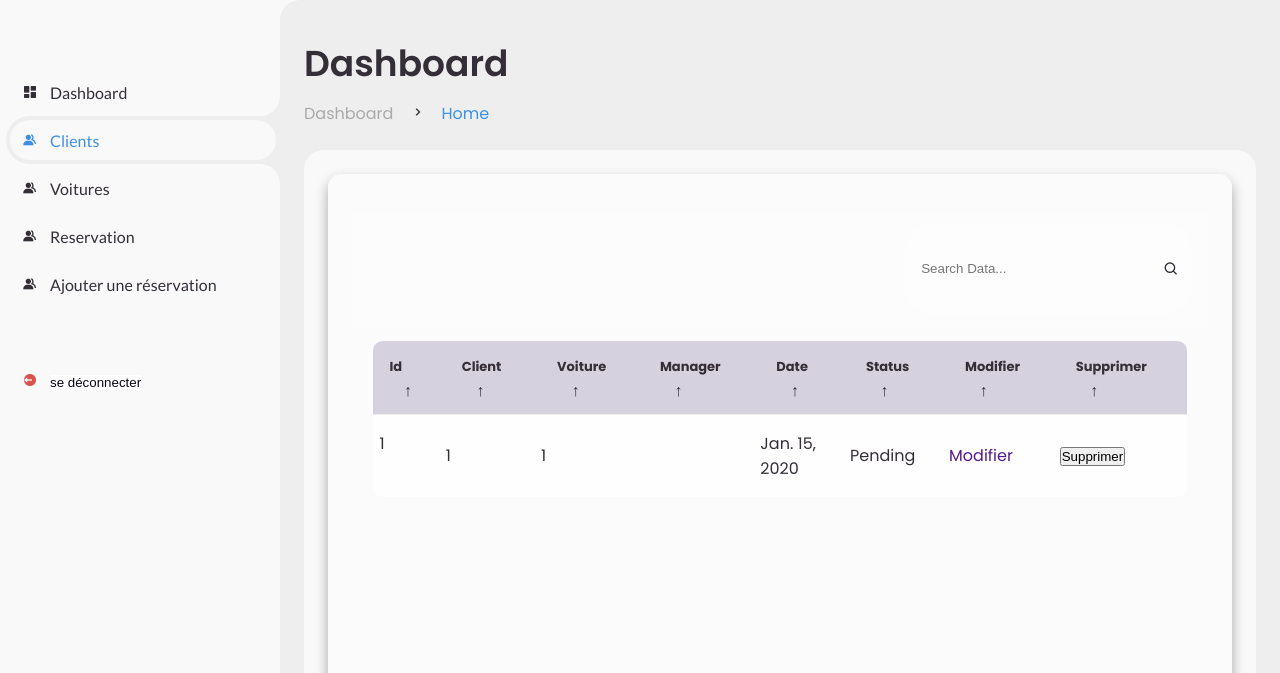
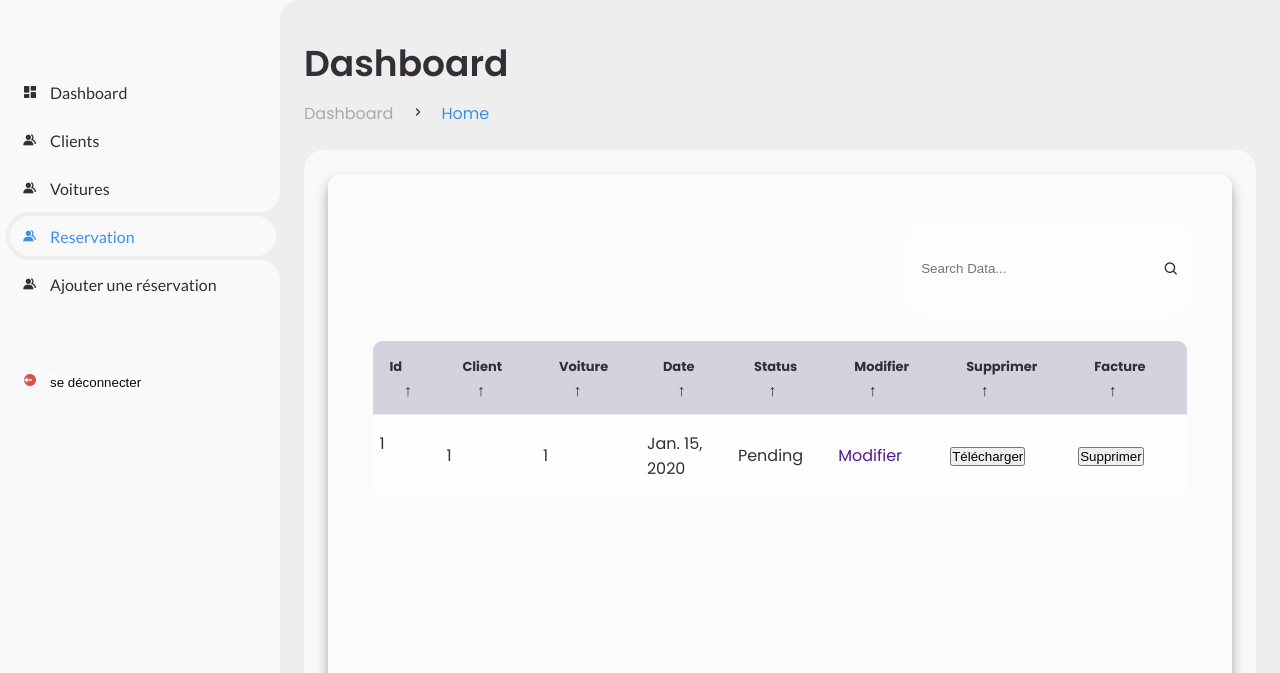
Before and after one commit to gir-yay/BDD, a Django app: page /our-reservations/ in a window 1280 px wide. Shown: the part 56-729 px from the top of the page. Run offline with Django 4.2, Linux system fonts and the light colour scheme; tables that the repository leaves empty hold one stand-in row (values such as "Sample post"); some libraries are stand-ins or nearby versions.

Commit message:
Update our_reservations.html

```diff
--- a/DB_project/templates/our_reservations.html
+++ b/DB_project/templates/our_reservations.html
@@ -34,7 +34,7 @@
 					<span class="text">Dashboard</span>
 				</a>
 			</li>
-			<li class="active">
+			<li >
 				 <a href="{% url 'our_clients' %}">
 
 					<i class='bx bxs-group' ></i>
@@ -47,7 +47,7 @@
 					<span class="text">Voitures</span>
 				</a>
 			</li>
-            <li>
+            <li class="active">
 				<a href="{% url 'our_reservations' %}">
 				<i class='bx bxs-group' ></i>
 					<span class="text">Reservation</span>
@@ -139,11 +139,11 @@
                                         <th> Id <span class="icon-arrow">&UpArrow;</span></th>
                                         <th> Client <span class="icon-arrow">&UpArrow;</span></th>
                                         <th> Voiture<span class="icon-arrow">&UpArrow;</span></th>
-                                        <th> Manager <span class="icon-arrow">&UpArrow;</span></th>
                                         <th> date <span class="icon-arrow">&UpArrow;</span></th>
                                         <th> status <span class="icon-arrow">&UpArrow;</span></th>
                                         <th> Modifier <span class="icon-arrow">&UpArrow;</span></th>
                                         <th> Supprimer <span class="icon-arrow">&UpArrow;</span></th>
+										<th> Facture <span class="icon-arrow">&UpArrow;</span></th>
                                     </tr>
                                 </thead>
                                 <tbody>
@@ -152,12 +152,16 @@
                             <td>{{ reservation.id }}</td>
                             <td>{{ reservation.client_id }}</td>
                             <td>{{ reservation.car_id }}</td>
-                            <td>{{ reservation.manager_id }}</td>
                             <td>{{ reservation.reservation_date }}</td>
                             <td>{{ reservation.status}}</td>
                             <td>
                                 <a href="" class="btn btn-primary">Modifier</a>
                             </td>
+							<td>
+								<form action="" method="post" id="telecharger">
+									{% csrf_token %}
+									<button type="submit">Télécharger</button>
+								</form>
                             <td>
                                 <form action="" method="post" id="form-supprimer">
                                     {% csrf_token %}
```
